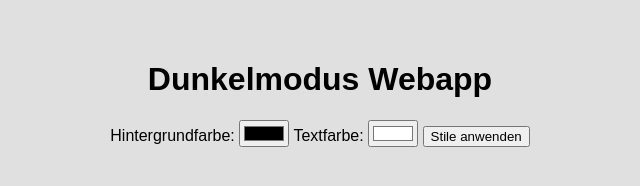
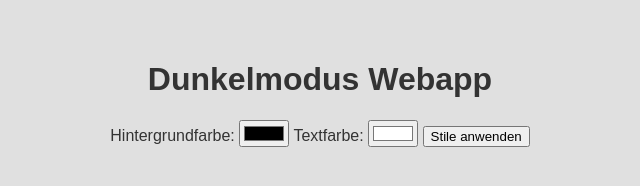
Before and after one commit to sidfakenews986/dunkelmodus-webapp, a website: page index.html in a window 1280 px wide. Shown: the whole page, without its empty margins (320-960 px from the left). Drawn offline with Linux system fonts and the light colour scheme.

Commit message:
Improve accessibility by increasing contrast ratio of text color.

```diff
--- a/styles.css
+++ b/styles.css
@@ -1,6 +1,6 @@
 body {
     background-color: #e0e0e0;
-    color: #000000;
+    color: #333333;
     font-family: Arial, sans-serif;
     margin: 0;
     padding: 40px;
```
